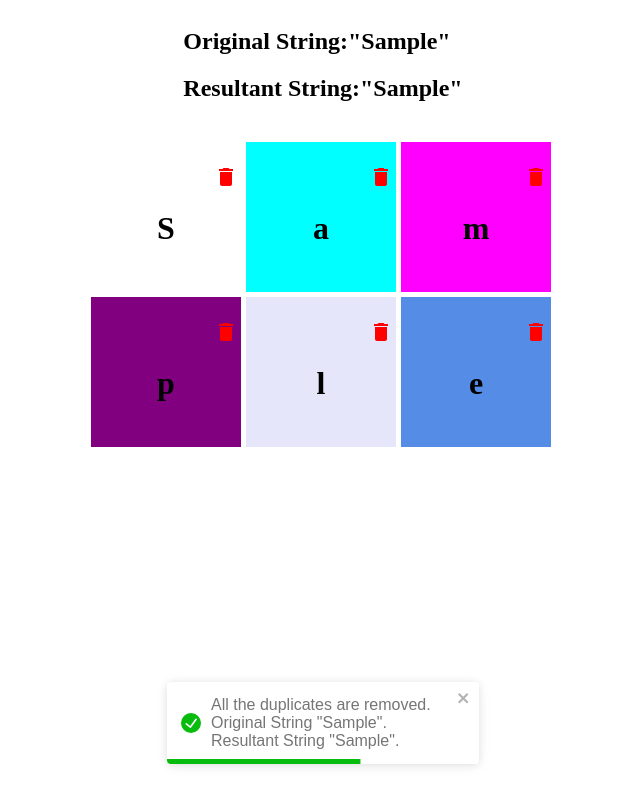
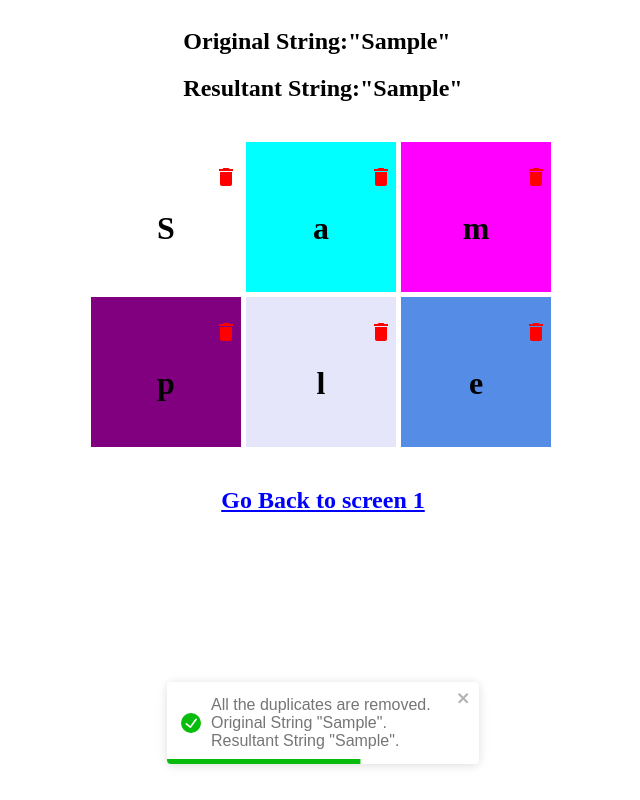
Before and after one commit to harshilhuda/octernship-assignment, a React (Create React App) app: page / in a window 1280 px wide. Both pictures are taken after typing "Sample" into the empty fields and a click on the button "Submit". Shown: the whole page, without its empty margins (317-957 px from the left). Built offline with nearby package versions, Linux system fonts and the light colour scheme.

Commit message:
added link to go back to screen 1

```diff
--- a/src/Screen2/Screen2.jsx
+++ b/src/Screen2/Screen2.jsx
@@ -2,6 +2,7 @@ import './Screen2.scss'
 import Card from '../Card/Card'
 import {toast} from 'react-toastify'
 import { useEffect } from 'react'
+import { Link } from 'react-router-dom'
 function Screen2() {
     const str = localStorage.getItem('string')
     const str1=localStorage.getItem('string1')
@@ -54,6 +55,9 @@ function Screen2() {
                     ))
                 }
             </div>
+            <div className="goback">
+                <h2><Link className='link' to='/'>Go Back to screen 1</Link></h2>
+            </div>
         </div>
     )
 }
--- a/src/Screen2/Screen2.scss
+++ b/src/Screen2/Screen2.scss
@@ -9,4 +9,7 @@
         margin: 20px 400px;
         flex-wrap: wrap;
     }
+    .link{
+        color: blue;
+    }
 }
```
